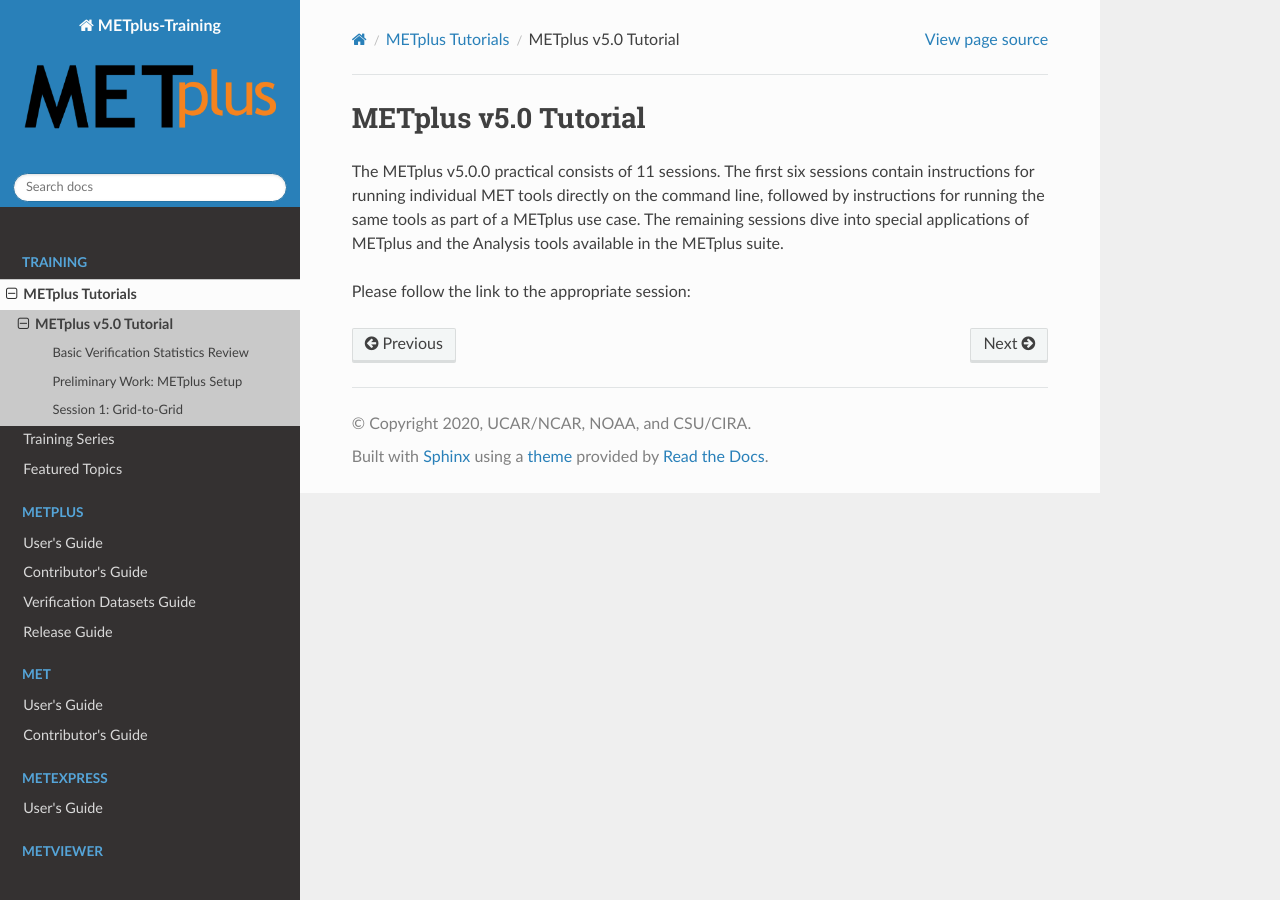
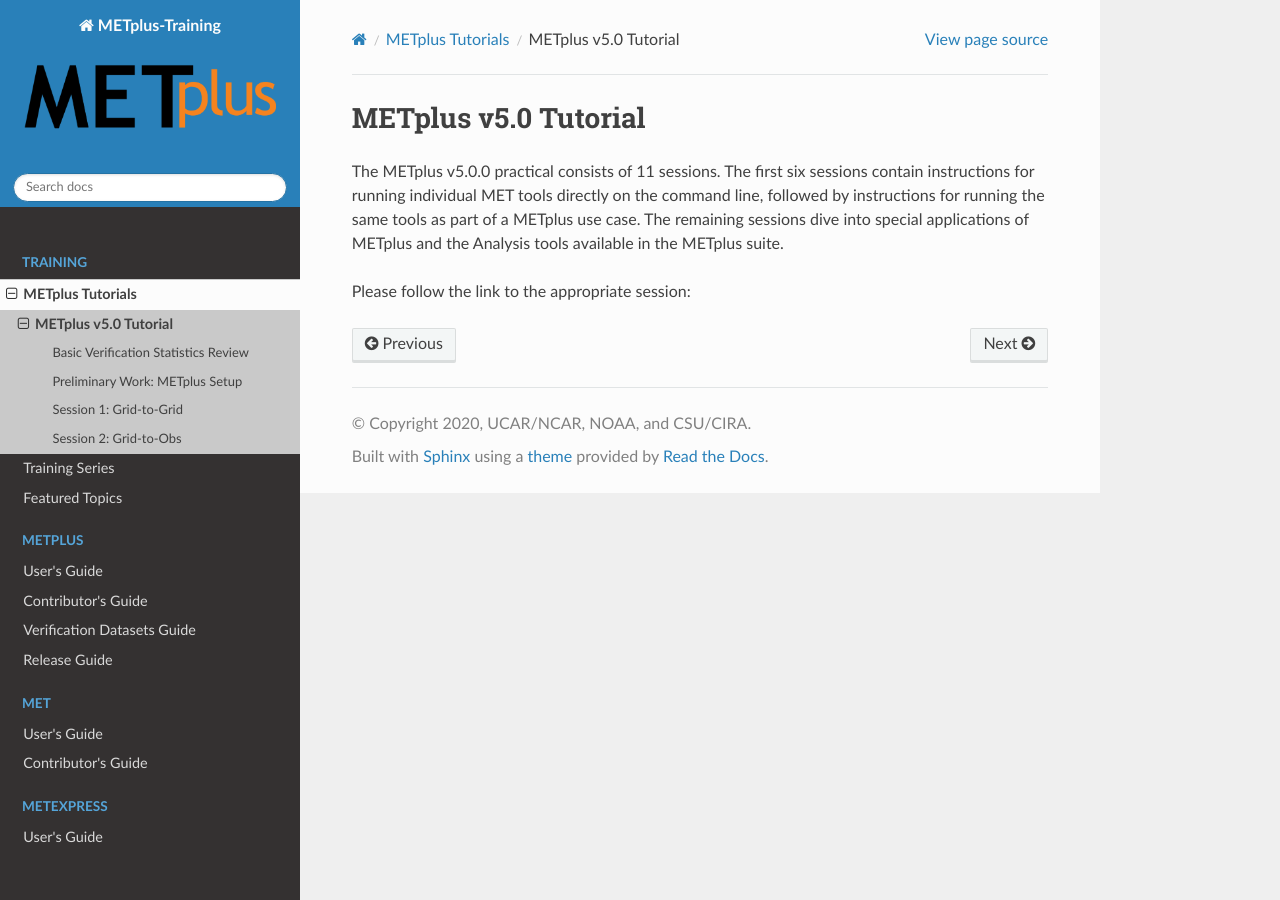
Before and after one commit to dtcenter/METplus-Training, a Sphinx documentation site: the page built from docs/Tutorial/v5.0/index.rst, in a window 1280 px wide. Built offline with Sphinx 7.4.7 and the Read the Docs theme 3.1.0, drawn with Linux system fonts in a browser that asks for light colours.

Commit message:
Per #69, adding grid_to_obs to index

```diff
--- a/docs/Tutorial/v5.0/index.rst
+++ b/docs/Tutorial/v5.0/index.rst
@@ -19,3 +19,4 @@
    basic_verf_stats_review
    prelim_setup
    grid_to_grid
+   grid_to_obs
```
